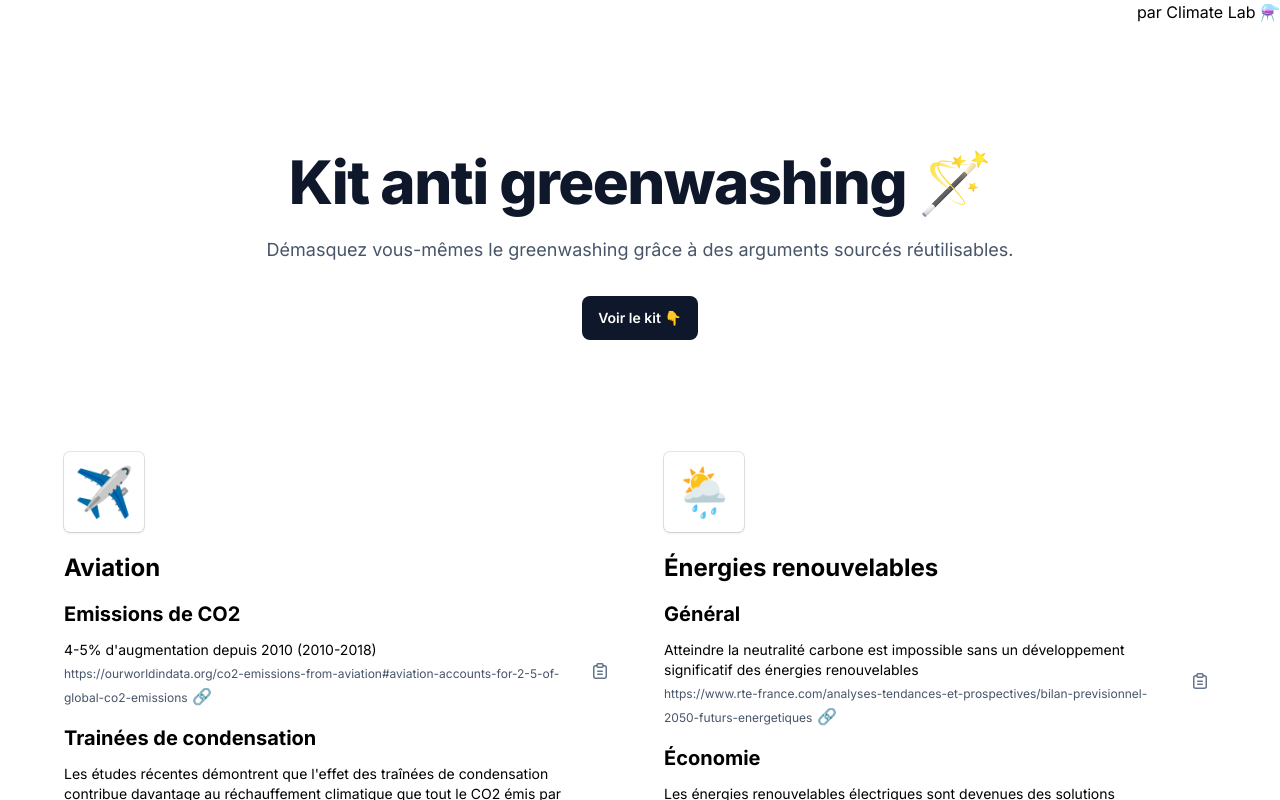
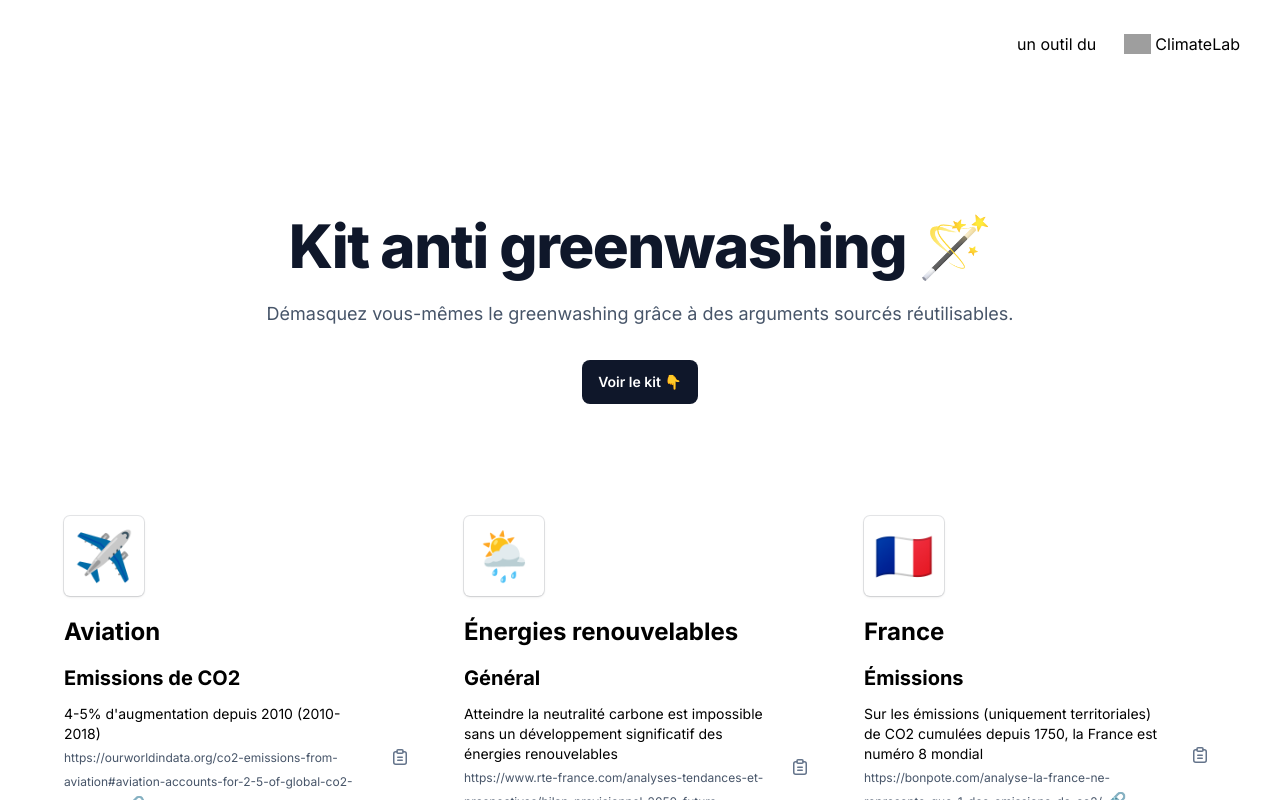
Before and after one commit to alexandre-mace/kitantigreenwashing, a Next.js app: page / in a window 1280 px wide. Shown: the top 800 px of the page. Built offline with nearby package versions, Linux system fonts and the light colour scheme; grey boxes are pictures that could not be loaded.

Commit message:
Improve climatelab UI link

```diff
--- a/data.json
+++ b/data.json
@@ -147,5 +147,41 @@
         ]
       }
     ]
+  },
+  {
+    "title": "Activisme",
+    "icon": "🪧",
+    "iconSizeCorrection": null,
+    "subtopics": [
+      {
+        "title": "Activisme radical",
+        "tools": [
+          {
+            "content": "Même si les actions radicales remportent moins l’adhésion du grand public, la couverture médiatique est tellement plus importante que l’impact finit par être quoi qu’il arrive plus important",
+            "source": "https://bonpote.com/cest-contre-productif-ca-dessert-la-cause-lactivisme-est-il-toujours-efficace/"
+          },
+          {
+            "content": "Si ce flanc radical remporte un certain succès, son but sous-jacent est également le déplacement de la fenêtre d’Overton",
+            "source": "https://bonpote.com/cest-contre-productif-ca-dessert-la-cause-lactivisme-est-il-toujours-efficace/"
+          }
+        ]
+      }
+    ]
+  },
+  {
+    "title": "Hydrogène",
+    "icon": "💦",
+    "iconSizeCorrection": null,
+    "subtopics": [
+      {
+        "title": "Secteurs cibles",
+        "tools": [
+          {
+            "content": "L’hydrogène constitue en premier lieu un moyen de décarboner des secteurs difficiles voire impossibles à électrifier sur le plan technique ou économique (raffinage, production d’ammoniac, chimie et mobilité lourde)",
+            "source": "https://assets.rte-france.com/prod/public/2021-12/Futurs-Energetiques-2050-principaux-resultats.pdf"
+          }
+        ]
+      }
+    ]
   }
 ]
--- a/pages/index.tsx
+++ b/pages/index.tsx
@@ -9,7 +9,8 @@ export default function Home() {
                 <title>Kit anti greenwashing</title>
                 <meta name="description" content="Savoir répondre facilement au greenwashing"/>
                 <meta name="viewport" content="width=device-width, initial-scale=1"/>
-                <link rel="icon" href="https://emojipedia-us.s3.dualstack.us-west-1.amazonaws.com/thumbs/240/apple/325/magic-wand_1fa84.png"/>
+                <link rel="icon"
+                      href="https://emojipedia-us.s3.dualstack.us-west-1.amazonaws.com/thumbs/240/apple/325/magic-wand_1fa84.png"/>
             </Head>
             <main>
 
@@ -17,14 +18,16 @@ export default function Home() {
             <main className={"pb-48 w-11/12 mx-auto md:w-full"}>
                 <header className="flex justify-between">
                     <div></div>
-                    <div className="">
-                        <a
-                            href="https://climatelab.fr/"
-                            target="_blank"
-                            rel="noopener noreferrer"
-                        >
-                            par Climate Lab ⚗️
-                        </a>
+                    <div className="p-6 flex items-center">
+                        <div className={"mr-3"}>
+                            un outil du
+                        </div>
+                        <a target="_blank" rel="noopener noreferrer"
+                           className="flex items-center rounded-xl py-2 px-4 hover:bg-slate-200 transition-all"
+                           href="https://climatelab.fr"><img
+                            className="logo-img mr-1"
+                            src="https://emojipedia-us.s3.dualstack.us-west-1.amazonaws.com/thumbs/240/apple/285/alembic_2697-fe0f.png"
+                            alt="Alambic" width="27" height="27"/> ClimateLab</a>
                     </div>
                 </header>
 
@@ -44,10 +47,11 @@ export default function Home() {
                 </section>
 
                 <section>
-                    <div className="grid md:grid-cols-2 gap-12 max-w-6xl mx-auto mt-12 pt-16" id="kit">
+                    <div className="grid md:grid-cols-3 gap-12 max-w-[90%] mx-auto mt-12 pt-16" id="kit">
                         {data.map((topic, index) => (
                             <div key={index} className="text-center md:text-start">
-                                <div className="inline-flex text-5xl h-20 w-20 p-4 items-center justify-center rounded-md bg-white shadow ring-1 ring-slate-900/10">
+                                <div
+                                    className="inline-flex text-5xl h-20 w-20 p-4 items-center justify-center rounded-md bg-white shadow ring-1 ring-slate-900/10">
                                     <div className={topic.iconSizeCorrection ? '-translate-y-1' : ''}>
                                         {topic.icon}
                                     </div>
@@ -67,11 +71,14 @@ export default function Home() {
                                                         {tool.content}
                                                     </div>
                                                     <div>
-                                                        <a className="text-slate-600 hover:underline hover:text-black text-xs" href={tool.source} target="noopener noreferer">{tool.source}</a>  🔗
+                                                        <a className="text-slate-600 hover:underline hover:text-black text-xs"
+                                                           href={tool.source}
+                                                           target="noopener noreferer">{tool.source}</a> 🔗
                                                     </div>
                                                 </div>
                                                 <div className={"pl-4"}>
-                                                    <CopyToClipboard contentToCopy={`${tool.content} (${tool.source})`}/>
+                                                    <CopyToClipboard
+                                                        contentToCopy={`${tool.content} (${tool.source})`}/>
                                                 </div>
                                             </div>
                                         ))}
```
